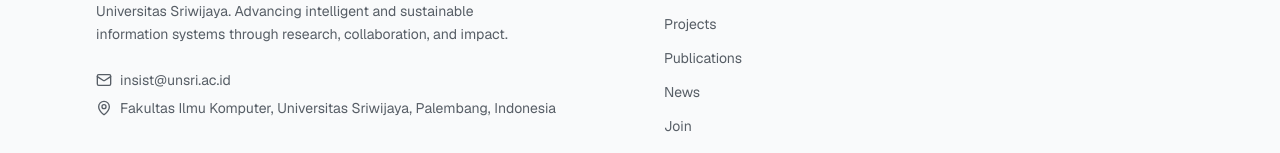
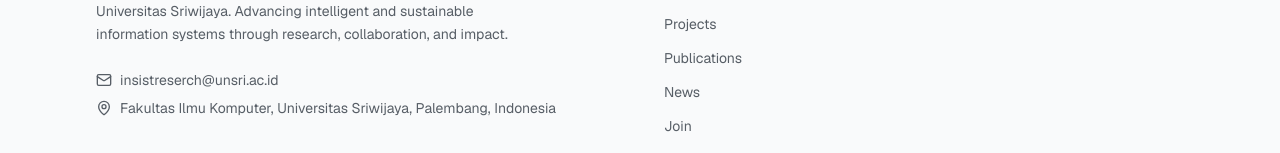
Before and after one commit to rahmatheroza/insist, a Next.js app: page /join in a window 1280 px wide. Shown: the part 1283-1436 px from the top of the page. Built offline with nearby package versions, Linux system fonts and the light colour scheme.

Commit message:
merubah email dengan email dummy

```diff
--- a/src/content/site.ts
+++ b/src/content/site.ts
@@ -18,7 +18,7 @@
   description:
     "INSIST is a research community at Universitas Sriwijaya advancing intelligent and sustainable information systems through rigorous scholarship, interdisciplinary collaboration, and real-world impact.",
   university: "Universitas Sriwijaya",
-  email: "insist@unsri.ac.id",
+  email: "insistreserch@unsri.ac.id",
   address: "Fakultas Ilmu Komputer, Universitas Sriwijaya, Palembang, Indonesia",
   logo: {
     src: "/images/logo_insist1.png",
```
